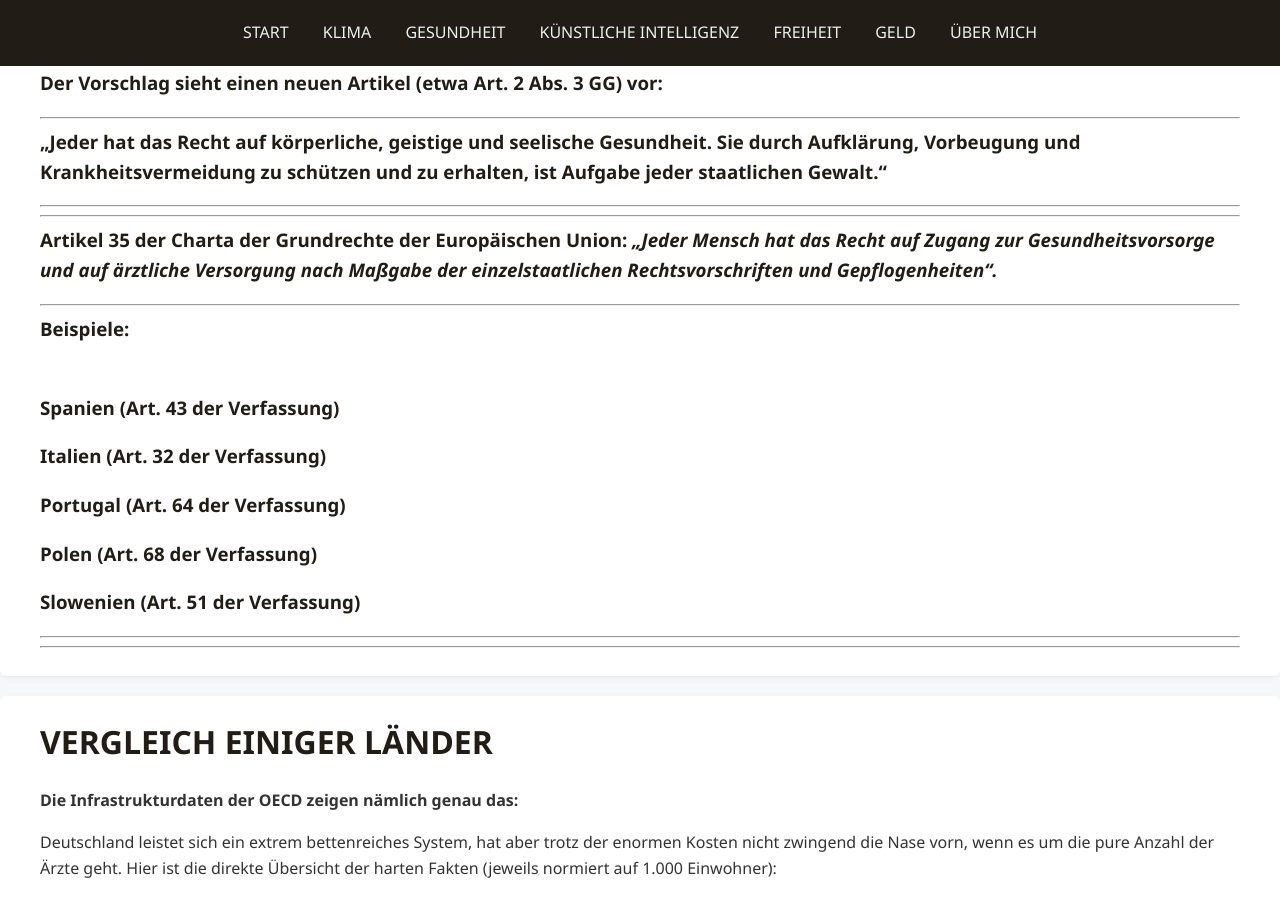
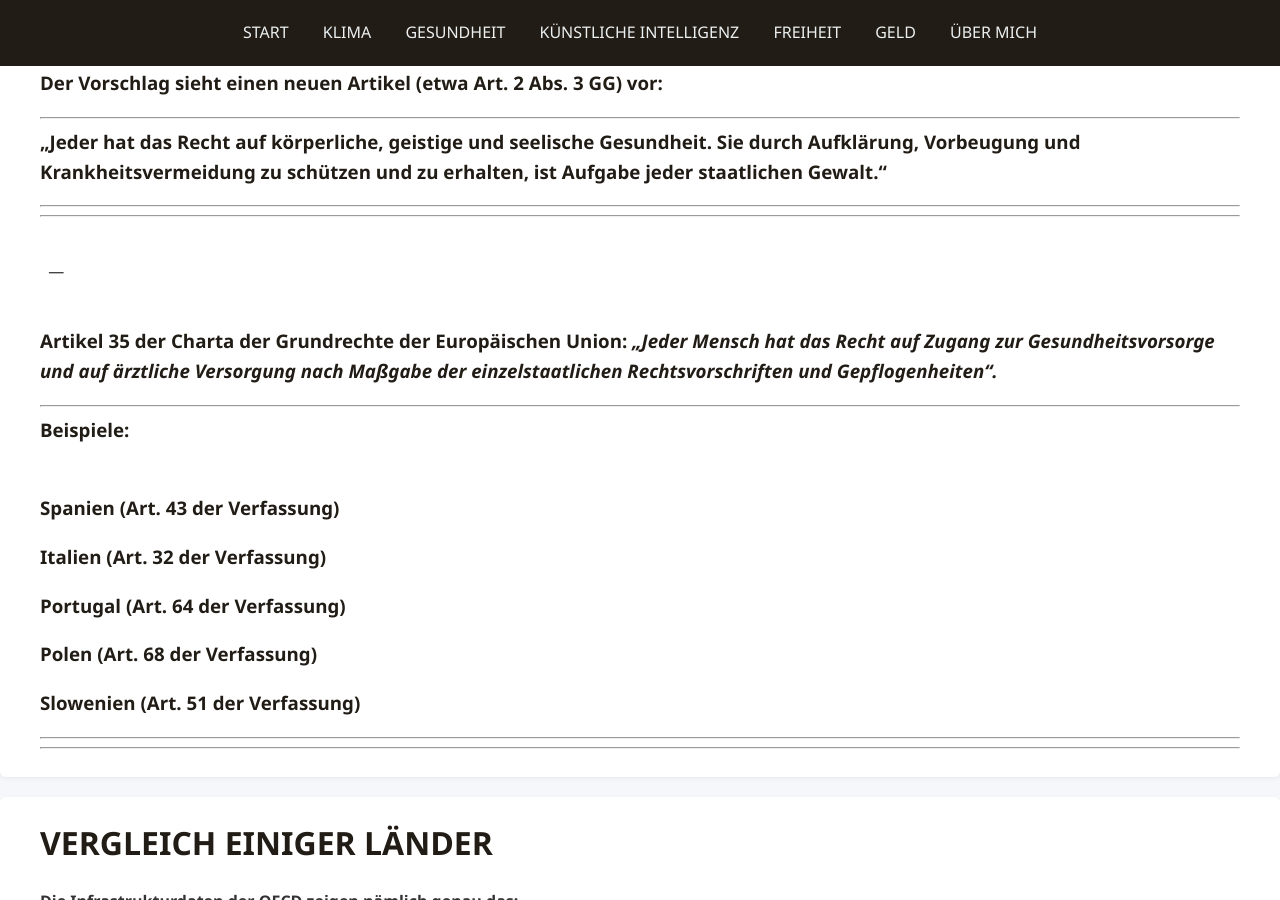
Before and after one commit to TheGermanTruth/TheGermanTruth, a Jekyll site: the page built from gesundheit.md, in a window 1280 px wide and 900 px high, scrolled down 1364 px. Built offline with Jekyll 4.4.1, drawn with Linux system fonts in a browser that asks for light colours.

Commit message:
Update gesundheit.md

```diff
--- a/gesundheit.md
+++ b/gesundheit.md
@@ -60,6 +60,9 @@
 ### „Jeder hat das Recht auf körperliche, geistige und seelische Gesundheit. Sie durch Aufklärung, Vorbeugung und Krankheitsvermeidung zu schützen und zu erhalten, ist Aufgabe jeder staatlichen Gewalt.“
 ---
 ---
+<br>&nbsp;
+---
+<br>&nbsp;
 
 ### Artikel 35 der Charta der Grundrechte der Europäischen Union: ***„Jeder Mensch hat das Recht auf Zugang zur Gesundheitsvorsorge und auf ärztliche Versorgung nach Maßgabe der einzelstaatlichen Rechtsvorschriften und Gepflogenheiten“.***
 
```
